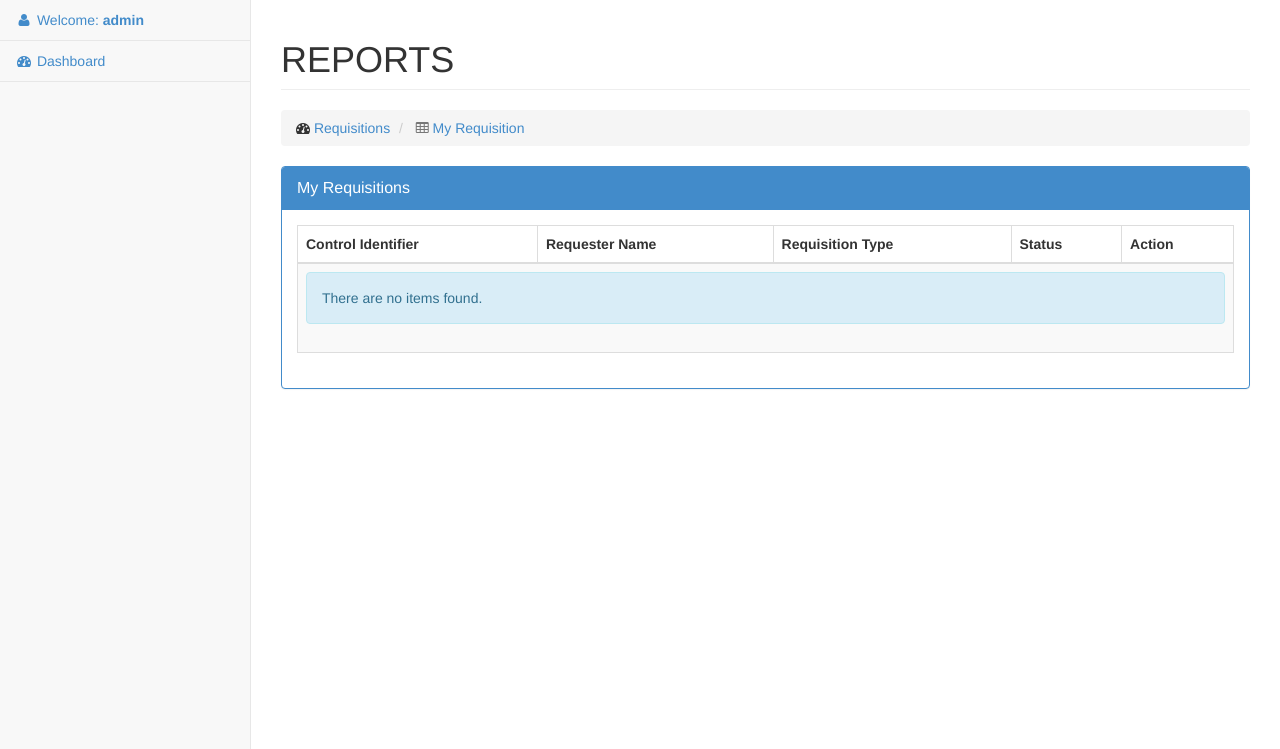
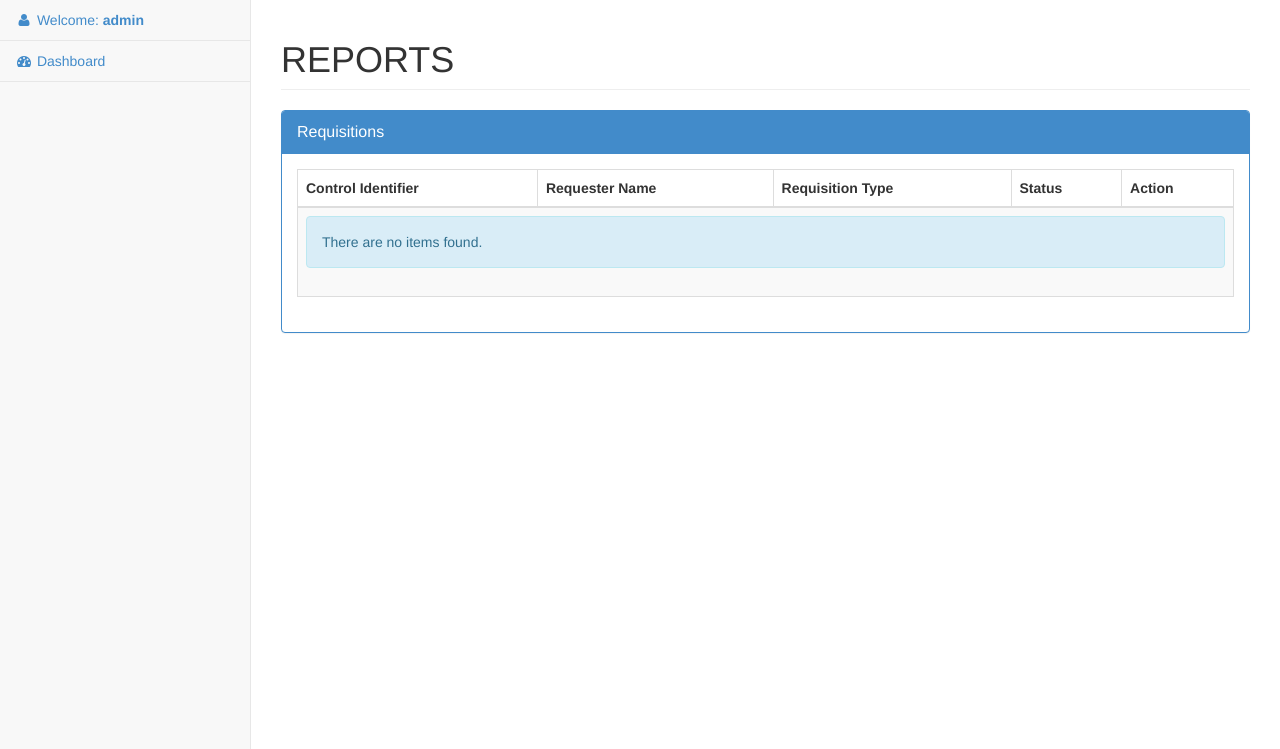
Before and after one commit to moiroca/wlc-old, a PHP site: page /Pages/Reports/list.php in a window 1280 px wide. Shown: the part 51-800 px from the top of the page. Run offline with PHP 8.4, Linux system fonts and the light colour scheme; the visitor is signed in with stand-in values (Sample User, id 1); data comes from the database, SQL or seed files in the repository; data that the repository does not hold is empty.

Commit message:
Update Text in Reports list Page

```diff
--- a/Pages/Reports/list.php
+++ b/Pages/Reports/list.php
@@ -13,21 +13,13 @@ $requisitions = $requisitionsRepo->getAllRequesition();
   <div class="row">
       <div class="col-lg-12">
           <h1 class="page-header">REPORTS</h1>
-          <ol class="breadcrumb">
-              <li>
-                  <i class="fa fa-dashboard"></i>  <a href="#">Requisitions</a>
-              </li>
-              <li class='active'>
-                  <i class="fa fa-table"></i>  <a href="#">My Requisition</a>
-              </li>
-          </ol>
       </div>
   </div>
   <div class="row">
     <div class="col-md-12">
         <div class="panel panel-primary">
             <div class="panel-heading">
-                <div class="panel-title">My Requisitions</div>
+                <div class="panel-title">Requisitions</div>
             </div>
             <div class="panel-body">
                 <div class="table-responsive">
```
